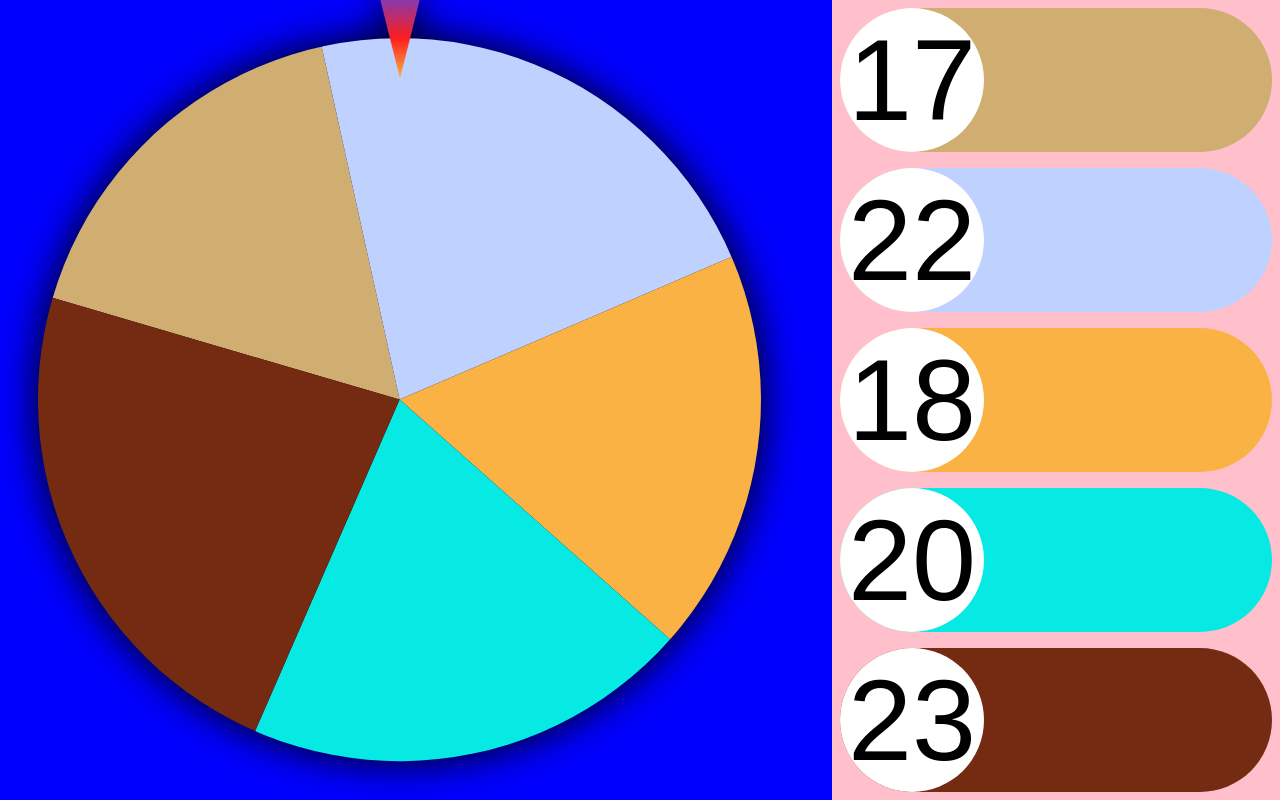
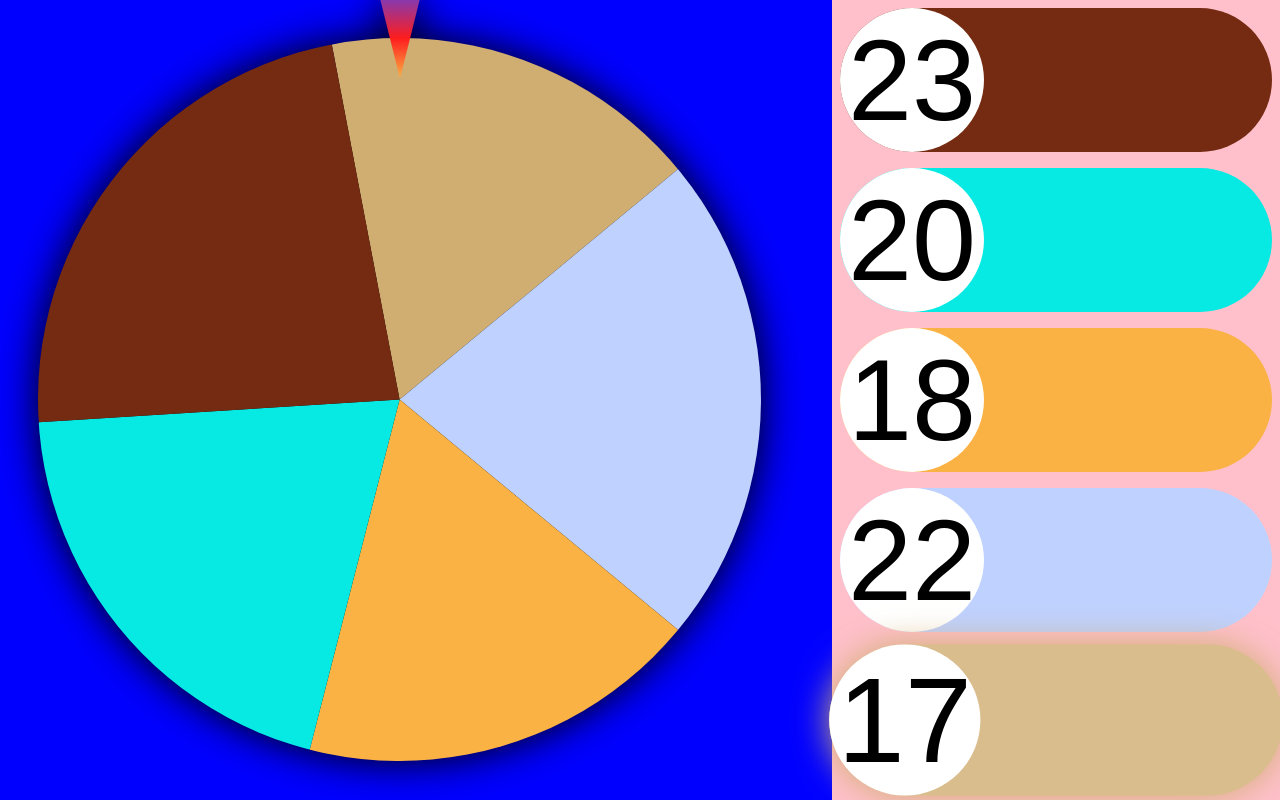
Before and after one commit to NPPortfolio/React_Reward_Wheel, a Next.js app: page / in a window 1280 px wide. Built offline with nearby package versions, Linux system fonts and the light colour scheme.

Commit message:
active element functionality and css improvements

```diff
--- a/app/globals.css
+++ b/app/globals.css
@@ -40,3 +40,17 @@ html, body {
   border-radius: 50%;
   background-color: #ff0000;
 }
+
+.rewardListElementStyleBase {
+  background-color: var(--background-color);
+  transition-duration: 0.25s;
+  transition-timing-function: ease-out;
+}
+
+.rewardListElementStyleActive {
+  /*background-color: oklch(from var(--background-color) l calc(c + 1) h);*/
+  background-color: color-mix(in srgb, var(--background-color), white 20%);
+  filter: drop-shadow(0 0 1rem var(--background-color));
+  transform: scale(1.05);
+  transform: translate(5% 5%);
+}
--- a/app/page.tsx
+++ b/app/page.tsx
@@ -1,11 +1,10 @@
 'use client'
 
 import Image from "next/image";
-import {CSSProperties, useState, useRef, useEffect} from 'react'
+import React, {CSSProperties, useState, useRef, useEffect} from 'react'
 import './globals.css'
 import './Vector2'
 import { Vector2 } from "./Vector2";
-
 
 export default function MyApp() {
 
@@ -37,6 +36,9 @@ export default function MyApp() {
     for (let i = 0; i < temp.length; i += 1) {
       temp[i].percentage_offset = running_percentage_offset
       running_percentage_offset += temp[i].percentage
+      // DEBUG
+      // temp[i].color = 'rgba(' + (i/numSegments) * 255 + ', 0, 0, 255)'
+      // console.log(temp[i].color)
     }
 
     setSegments(temp);
@@ -78,17 +80,6 @@ export default function MyApp() {
     );
   };
 
-  /*const handleMouseMove = () => {
-    let newSegment = segments[0]
-    newSegment.percentage += 2
-    newSegment.percentage_offset += 1
-    newSegment.percentage %= 100
-    newSegment.percentage_offset %= 100
-    updateSegmentAtIndex(0, newSegment)
-  }*/
-
-
-
   return (
     <div
       style = {{
@@ -110,7 +101,7 @@ export default function MyApp() {
   );
 }
 
-function RewardList({segments} : RewardSegmentProps){
+function RewardList({segments, currentSegmentIndex} : RewardSegmentProps){
 
   return (
     <div
@@ -132,11 +123,12 @@ function RewardList({segments} : RewardSegmentProps){
     }}
     >
     {
-      segments.map((segment) => (
+      segments.toReversed().map((segment) => (
         <RewardListElement
           key = {segment.id}
           id = {segment.id}
           color = {segment.color}
+          className = {segment.id === currentSegmentIndex ? 'rewardListElementStyleActive' : 'rewardListElementStyleBase'}
           percentage = {segment.percentage}
         />
       ))
@@ -149,20 +141,23 @@ function RewardList({segments} : RewardSegmentProps){
 class RewardListElementProps {
   id : number;
   color : string;
+  className : string;
   percentage : number;
 
-  constructor(id : number, color : string, percentage : number) {
+  constructor(id : number, color : string, className : string, percentage : number) {
     this.id = id
     this.color = color
+    this.className = className
     this.percentage = percentage
   }
 }
-function RewardListElement({color, percentage} : RewardListElementProps) {
+function RewardListElement({color, percentage, className} : RewardListElementProps) {
 
     return (
       <div
+        className = {className}
         style = {{
-          backgroundColor : color,
+          '--background-color' : color,
           borderRadius : '100vmin',
           flexGrow : 1,
           flexShrink : 1,
@@ -173,7 +168,7 @@ function RewardListElement({color, percentage} : RewardListElementProps) {
           alignItems : 'stretch',
           //padding : '2%',
           display : 'flex'
-        }}
+        } as React.CSSProperties}
       >
         <div
           style = {{
@@ -232,8 +227,8 @@ interface RewardSegmentProps {
 }
 function RewardWheel({segments, currentSegmentIndex, setCurrentSegmentIndex} : RewardSegmentProps){
 
-  const [rotation, setRotation] = useState(0.0)
-  const [velocity, setVelocity] = useState(20.0)
+  const [rotation, setRotation] = useState(3.0)
+  const [velocity, setVelocity] = useState(0.0)
   const [mouseDown, setMouseDown] = useState(false)
 
   const rotationRef = useRef(rotation)
@@ -251,23 +246,42 @@ function RewardWheel({segments, currentSegmentIndex, setCurrentSegmentIndex} : R
     mouseDownRef.current = mouseDown;
   }, [mouseDown])
 
+  /* the parent segment state isnt set at this point, so just have a static rotation with the currentSegmentIndex of 0
   useEffect(() => {
     animateSpin()
   }, []);
+  */
+
+  const applyRotation = (delta : number) => {
+    let newRotation = rotationRef.current + delta
+    // could minus and add 100 but maybe somehow one frame will put the rotation at -200 or less
+    if (newRotation < 0) {
+      if (newRotation < -100) {
+        newRotation %= 100
+      }
+      newRotation = 100 - newRotation
+    } else {
+      if (newRotation >= 100) {
+        newRotation %= 100
+      }
+    }
+
+    rotationRef.current = newRotation
+    setRotation(newRotation)
+
+    // optimization here to not iterate through the array every frame, maybe store rotation and left and right distance to next segment
+    for (let i = 0; i < segments.length; i += 1) {
+      if ((rotationRef.current > segments[i].percentage_offset) && (rotationRef.current < segments[i].percentage_offset + segments[i].percentage)) {
+        setCurrentSegmentIndex(i)
+      }
+    }
+  }
 
   const animateSpin = () => {
 
     let animationFrameID : number
 
     const animate = () => {
-      // optimization here to store the rotation out of 360 instead of 100, and not iterate through the array every frame
-      let rotation_percentage = rotationRef.current/3.6
-      console.log(segments.length)
-      for (let i = 0; i < segments.length; i += 1) {
-        if ((rotation_percentage > segments[i].percentage_offset) && (rotation_percentage < segments[i].percentage_offset + segments[i].percentage)) {
-          setCurrentSegmentIndex(i)
-        }
-      }
 
       if (mouseDownRef.current) {
         cancelAnimationFrame(animationFrameID)
@@ -282,9 +296,25 @@ function RewardWheel({segments, currentSegmentIndex, setCurrentSegmentIndex} : R
       velocityRef.current = newVelocity
       setVelocity(newVelocity)
 
-      const newRotation = (rotationRef.current + newVelocity) % 360;
+      applyRotation(newVelocity)
+
+      /*
+      let newRotation = rotationRef.current + newVelocity
+      // could minus and add 100 but maybe somehow one frame will put the rotation at -200 or less
+      if (newRotation < 0) {
+        if (newRotation < -100) {
+          newRotation %= 100
+        }
+        newRotation = 100 - newRotation
+      } else {
+        if (newRotation >= 100) {
+          newRotation %= 100
+        }
+      }
+
       rotationRef.current = newRotation
       setRotation(newRotation)
+      */
 
       // why when I log the rotation it hasn't applied the modulo yet? something to do with how react updates
       //console.log(rotation)
@@ -318,14 +348,16 @@ function RewardWheel({segments, currentSegmentIndex, setCurrentSegmentIndex} : R
       const mouseMovement = new Vector2(event.movementX, event.movementY)
 
       const dot = mouseMovement.dot(clockwiseTangent)
-
+      let rotationDelta = -dot * 0.3
       //console.log("Delta: ", delta)
       //console.log("Tangent: ", clockwiseTangent);
       //console.log("Mouse movement: ", mouseMovement)
       //velocityRef.current = dot
-      setVelocity(dot)
+      setVelocity(rotationDelta)
       //console.log(velocity)
-      setRotation(rotation+dot)
+      applyRotation(rotationDelta)
+      //rotationRef.current = rotation+dot;
+      //setRotation(rotation+dot)
     }
   }
 
@@ -360,7 +392,7 @@ function RewardWheel({segments, currentSegmentIndex, setCurrentSegmentIndex} : R
         onMouseUp = {handleMouseUp}
         onMouseLeave = {handleMouseLeave}
         style = {{
-          rotate : String(rotation) + "deg",
+          rotate : "-" + String(rotation * 3.6) + "deg",
           flex : '0 0 auto',
           //backgroundColor : 'purple',
           height : '100%',
```
